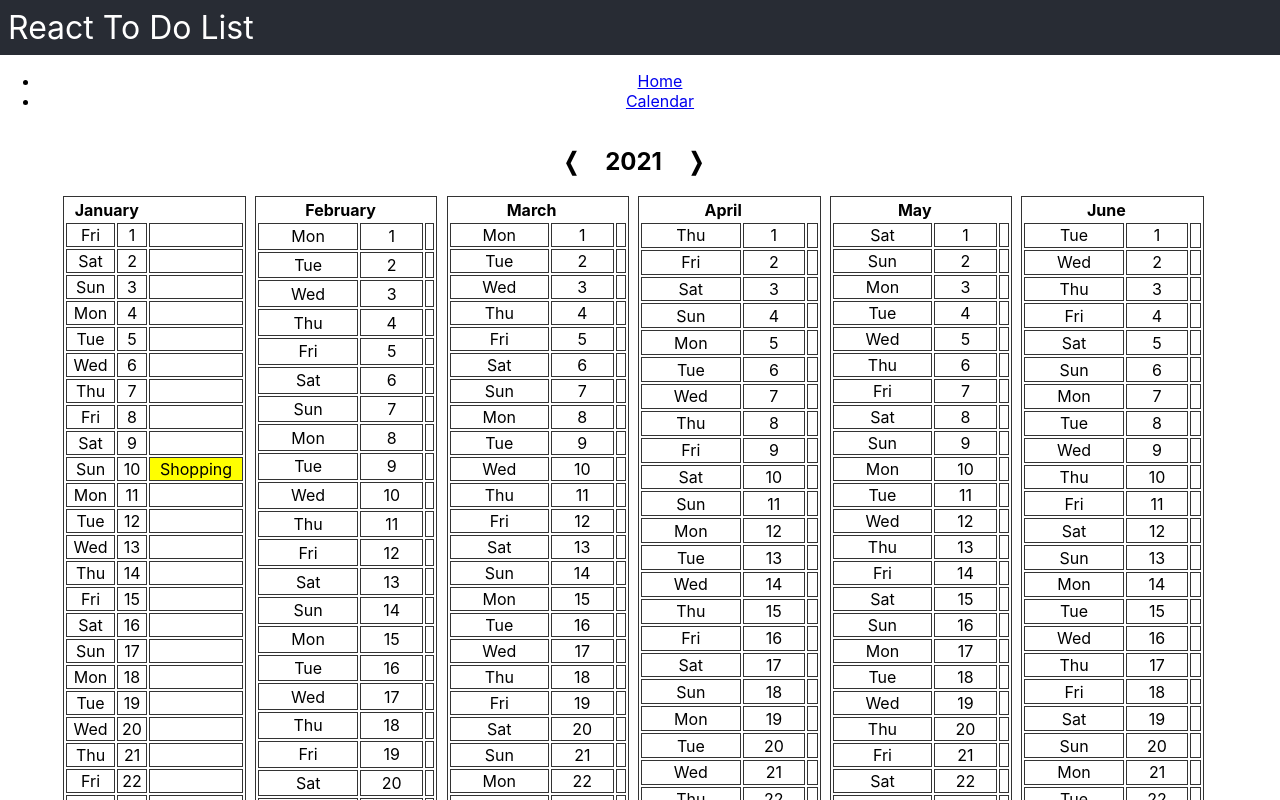
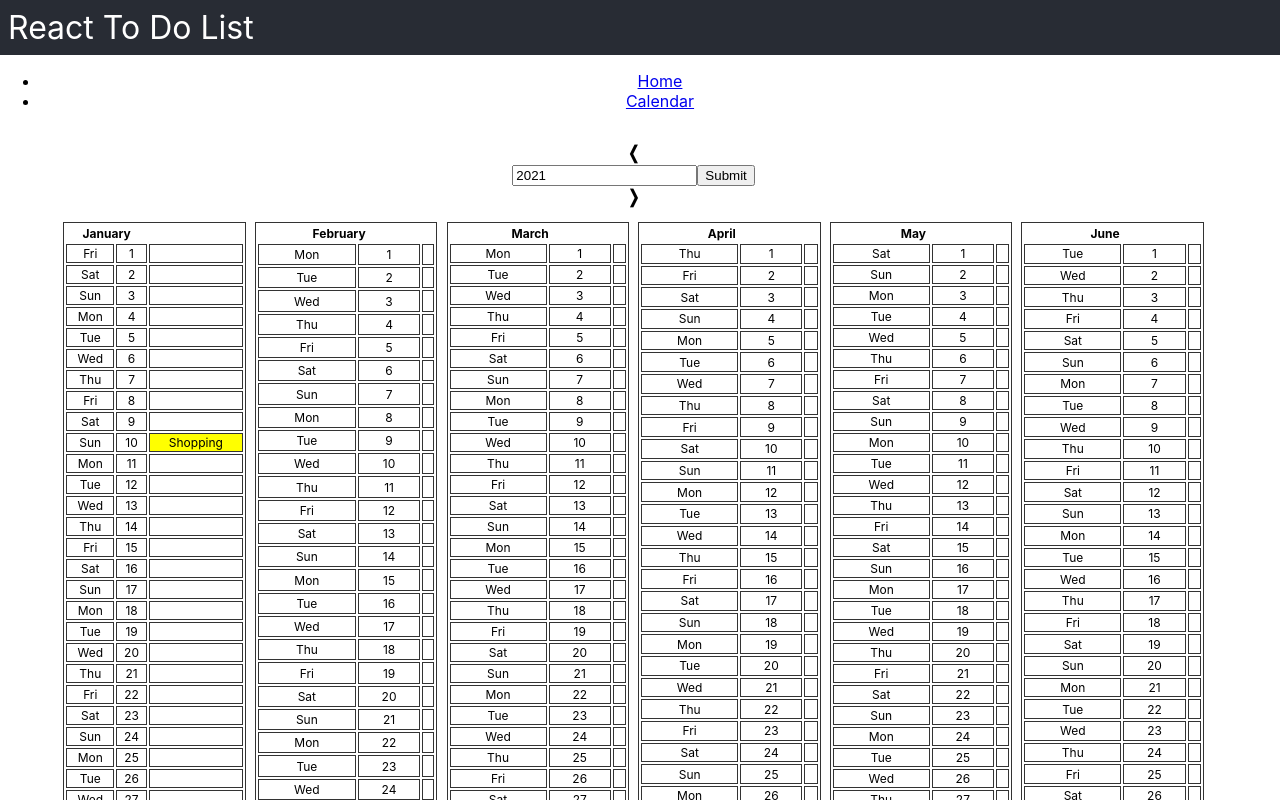
Before and after one commit to Skyrlon/react-todo-list, a React (Create React App) app: page /calendar in a window 1280 px wide. Shown: the top 800 px of the page. Built offline with nearby package versions, Linux system fonts and the light colour scheme.

Commit message:
added an input to type directly the wanted date

```diff
--- a/src/components/Calendar.jsx
+++ b/src/components/Calendar.jsx
@@ -7,6 +7,7 @@ const StyledCalendar = styled.div`
   flex-direction: column;
   justify-content: center;
   align-items: center;
+  font-size: 0.75em;
 
   & h2 {
     user-select: none;
@@ -49,6 +50,9 @@ const StyledCalendar = styled.div`
 
 const Calendar = ({ todos }) => {
   const [year, setYear] = useState(new Date(Date.now()).getFullYear());
+
+  const [dateGoingToSubmit, setDateGoingToSubmit] = useState(year);
+
   const monthsNames = [
     "January",
     "February",
@@ -90,18 +94,33 @@ const Calendar = ({ todos }) => {
         <div
           className="arrow"
           onClick={() => {
-            setYear(year - 1);
-            setCalendar(setUpCalendar(year - 1));
+            setYear((prev) => prev - 1);
+            setCalendar(setUpCalendar(year));
           }}
         >
           &#10092;
         </div>
-        {year}
+
+        <form
+          onSubmit={(e) => {
+            e.preventDefault();
+            setYear(dateGoingToSubmit);
+          }}
+        >
+          <input
+            name="year-input"
+            type="text"
+            value={dateGoingToSubmit}
+            onChange={(e) => setDateGoingToSubmit(e.target.value)}
+          />
+          <input type="submit" />
+        </form>
+
         <div
           className="arrow"
           onClick={() => {
-            setYear(year + 1);
-            setCalendar(setUpCalendar(year + 1));
+            setYear((prev) => prev + 1);
+            setCalendar(setUpCalendar(year));
           }}
         >
           &#10093;
@@ -128,7 +147,7 @@ const Calendar = ({ todos }) => {
                         monthsNames.indexOf(month.name) + 1 < 10 //check if number is inferior to ten, to add or not a 0 before number
                           ? `0${monthsNames.indexOf(month.name) + 1}`
                           : monthsNames.indexOf(month.name) + 1
-                      }-${day.number < 10 ? `0${day.number}` : day.number}`//check if number is inferior to ten, to add or not a 0 before number
+                      }-${day.number < 10 ? `0${day.number}` : day.number}` //check if number is inferior to ten, to add or not a 0 before number
                   ).length > 0 ? (
                     todos.map(
                       (todo) =>
```
